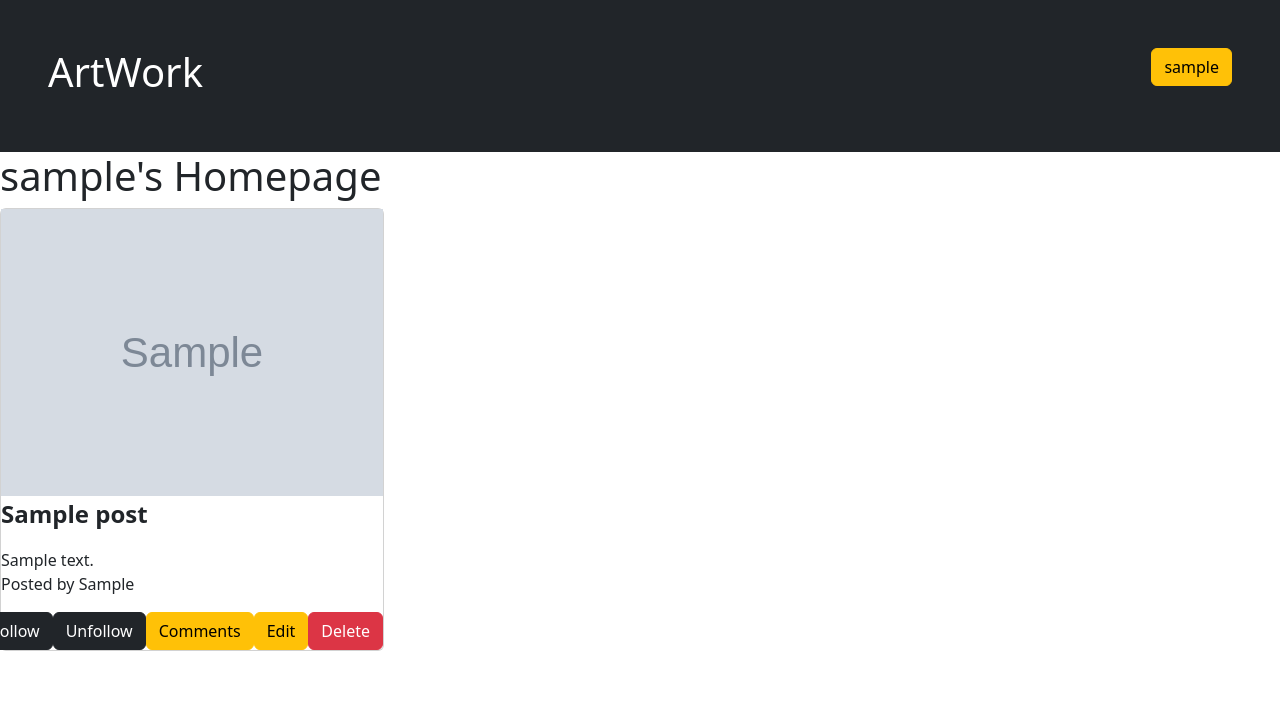
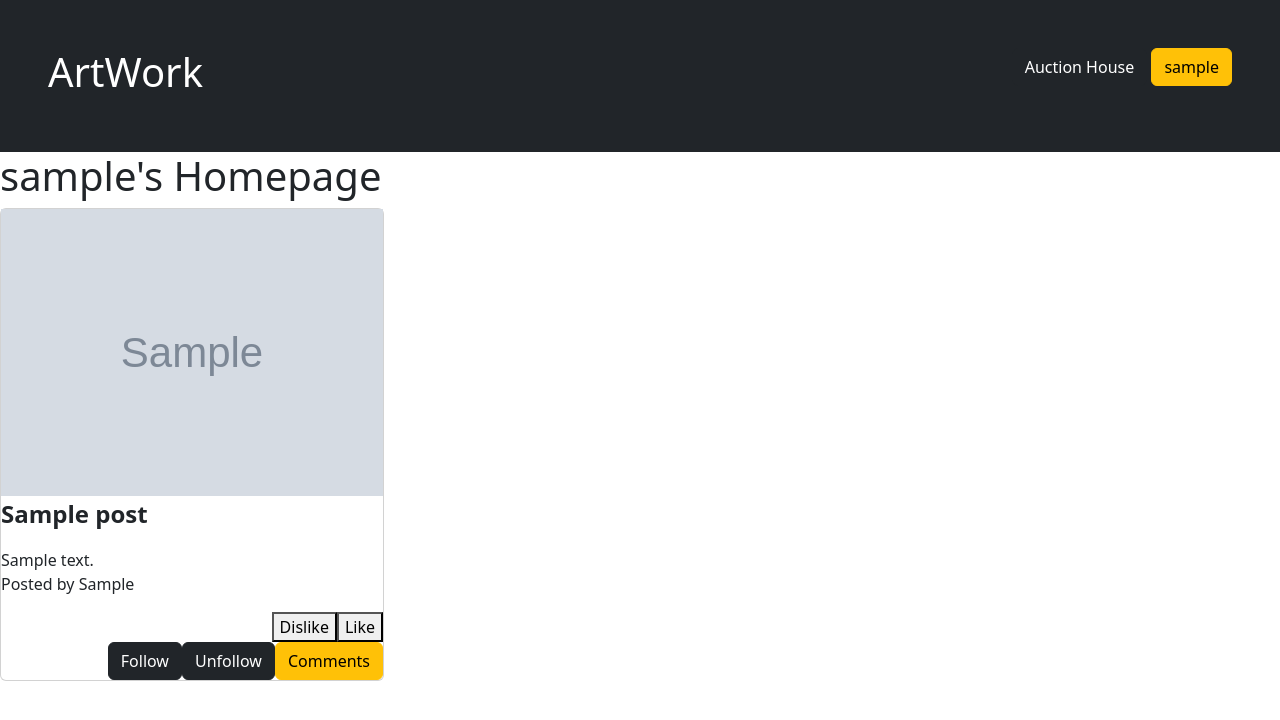
Before and after one commit to tpawlow1/ArtWork, a Flask app: page /homepage in a window 1280 px wide. Shown: the top 720 px of the page. Run offline with Flask 2, Linux system fonts and the light colour scheme; the visitor is signed in with stand-in values (Sample User, id 1); tables that the repository leaves empty hold one stand-in row (values such as "Sample post"); grey boxes marked "Sample" are stand-in pictures.

Commit message:
changed visibility of buttons depending on user

```diff
--- a/templates/homepage.html
+++ b/templates/homepage.html
@@ -19,6 +19,7 @@
       <h1>ArtWork</h1>
       <div>
         <div class="justify-content-center">
+          <a href="/auctionhouse" class="btn btn-dark">Auction House</a>
           <a href="/profile" class="btn btn-warning">{{user}}</a>
         </div>
       </div>
@@ -44,38 +45,44 @@
         <!-- displays username of the poster -->
         <p>Posted by {{post[i][4]}}</p>
 
+        <div class="d-flex justify-content-end">
+          <form method="post">
+            <button
+              type="submit"
+              class="btn-warning"
+              formaction="/dislike/{{post[i][0]}}"
+            >
+              Dislike
+            </button>
+          </form>
+
+          <form method="post">
+            <button
+              type="submit"
+              class="btn-warning"
+              formaction="/like/{{post[i][0]}}"
+            >
+              Like
+            </button>
+          </form>
+        </div>
+
         <td>
           <div class="d-flex justify-content-end">
             <!-- displays buttons on the same line-->
-            <form
-              action="{{ url_for('follow_user') }}"
-              method="post">
-              <input
-                type="hidden"
-                name="username"
-                value={{post[i][4]}}>
-              <button
-                type="submit"
-                class="btn btn-dark"
-                >
-                Follow
-              </button>
+
+            <!-- only show to users other than poster -->
+            {% if user != post[i][4] %}
+              <form action="{{ url_for('follow_user') }}" method="post">
+                <input type="hidden" name="username" value="{{post[i][4]}}" />
+                <button type="submit" class="btn btn-dark">Follow</button>
               </form>
 
-            <form
-              action="{{ url_for('unfollow_user') }}"
-              method="post">
-              <input
-                type="hidden"
-                name="username"
-                value={{post[i][4]}}>
-              <button
-                type="submit"
-                class="btn btn-dark"
-                >
-                Unfollow
-              </button>
+              <form action="{{ url_for('unfollow_user') }}" method="post">
+                <input type="hidden" name="username" value="{{post[i][4]}}" />
+                <button type="submit" class="btn btn-dark">Unfollow</button>
               </form>
+            {% endif %}
 
             <form>
               <button
@@ -87,6 +94,9 @@
               </button>
             </form>
 
+
+            <!-- only display to owner of post -->
+            {% if user == post[i][4] %}
               <form>
                 <button
                   type="submit"
@@ -104,6 +114,7 @@
                 <input type="hidden" name="_method" value="DELETE" />
                 <button type="submit" class="btn btn-danger">Delete</button>
               </form>
+            {% endif %}
           </div>
         </td>
       </div>
```
Lines whose indentation alone changed are shown as unchanged.
